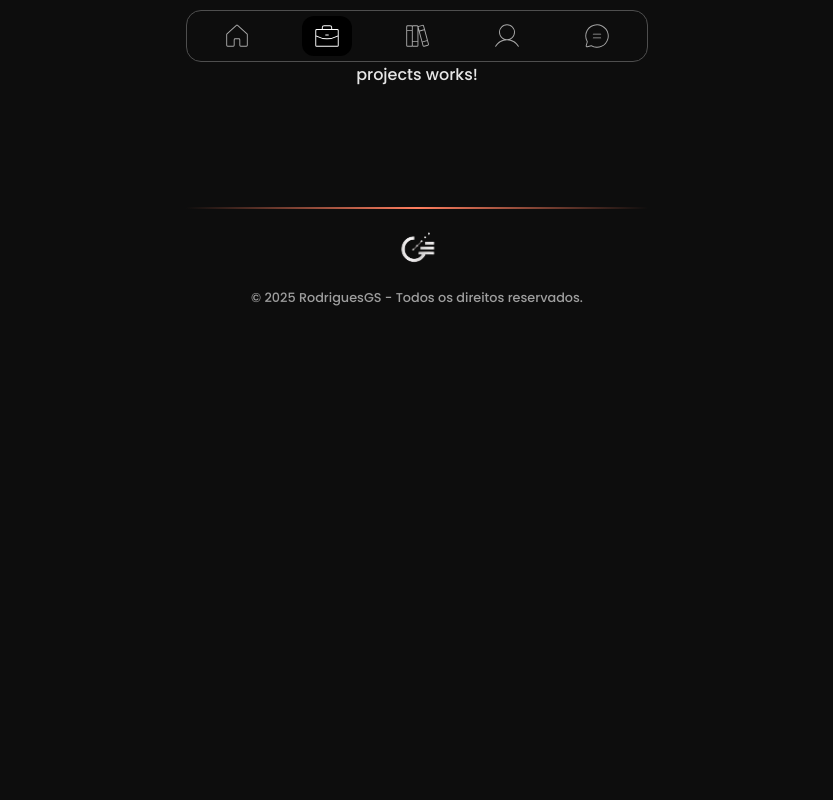
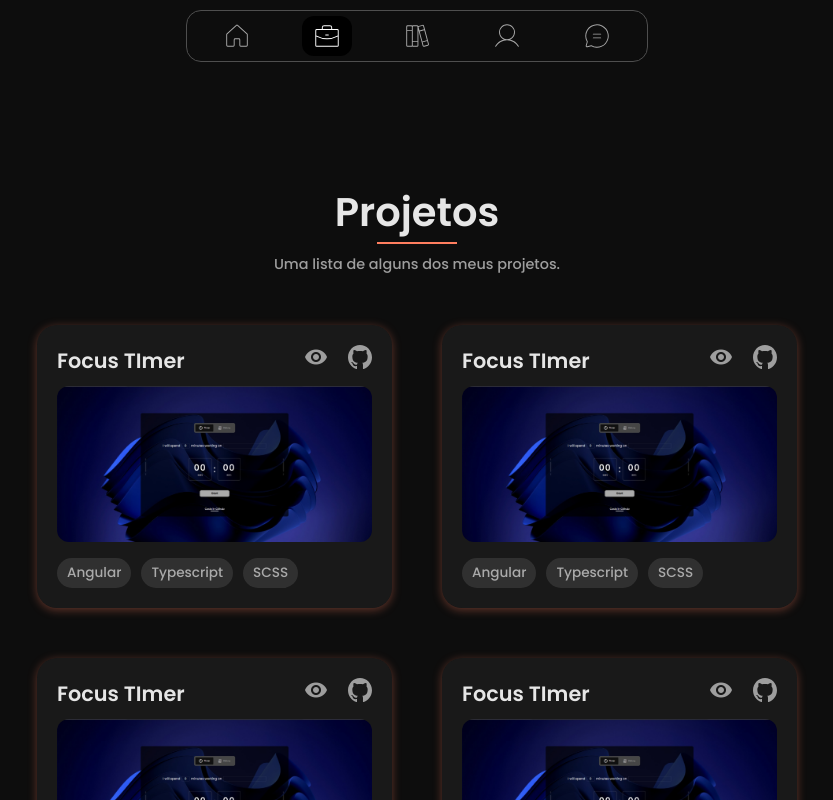
Before and after one commit to RodriguesGS/Portifolio, an Angular app: page /projects in a window 1280 px wide. Shown: the top 800 px of the page, without its empty margins (223-1056 px from the left). Built offline with nearby package versions, Linux system fonts and the light colour scheme.

Commit message:
feat: add seção de projetos

```diff
--- a/src/app/app.html
+++ b/src/app/app.html
@@ -2,6 +2,8 @@
 
 <div class="content">
   <router-outlet/>
+
+  <app-scroll/>
 </div>
 
 <app-footer/>
--- a/src/app/app.ts
+++ b/src/app/app.ts
@@ -2,10 +2,11 @@ import { Component, signal } from '@angular/core';
 import { RouterOutlet } from '@angular/router';
 import { Topnav } from "./core/layout/topnav/topnav";
 import { Footer } from "./core/layout/footer/footer";
+import { Scroll } from "./core/ui/scroll/scroll";
 
 @Component({
   selector: 'app-root',
-  imports: [RouterOutlet, Topnav, Footer],
+  imports: [RouterOutlet, Topnav, Footer, Scroll],
   templateUrl: './app.html',
   styleUrl: './app.scss'
 })
--- a/src/app/core/ui/scroll/scroll.html
+++ b/src/app/core/ui/scroll/scroll.html
@@ -1 +1,5 @@
-<p>scroll works!</p>
+@if (show) {
+    <button class="btn" (click)="scrollTop()">
+        <mat-icon>arrow_upward</mat-icon>
+    </button>
+}
--- a/src/app/core/ui/scroll/scroll.scss
+++ b/src/app/core/ui/scroll/scroll.scss
@@ -0,0 +1,24 @@
+@use '../../../styles/variables' as *;
+@use '../../../styles/mixins' as mixins;
+@use '../../../styles/animations' as ani;
+
+.btn {
+    position: fixed;
+    bottom: 80px;
+    right: 40px;
+    width: 40px;
+    height: 40px;
+    background: rgba(255, 255, 255, 0.05);
+    border: 1px solid rgba(255, 255, 255, 0.1);
+    border-radius: 10px;
+    color: $white;
+    @include mixins.flex-center;
+    animation: fade-in-up 0.4s ease forwards;
+    transition: all 0.3s ease;
+
+    &:hover {
+        background: rgba($primary-color, 0.15);
+        border-color: rgba($primary-color, 0.4);
+        animation: hover-pulse-up 1s ease infinite;
+    }
+}
--- a/src/app/core/ui/scroll/scroll.ts
+++ b/src/app/core/ui/scroll/scroll.ts
@@ -1,11 +1,23 @@
-import { Component } from '@angular/core';
+import { Component, HostListener } from '@angular/core';
+import { MatIconModule } from '@angular/material/icon';
 
 @Component({
   selector: 'app-scroll',
-  imports: [],
+  imports: [
+    MatIconModule
+  ],
   templateUrl: './scroll.html',
   styleUrl: './scroll.scss',
 })
 export class Scroll {
+  show = false;
 
+  @HostListener('window:scroll', [])
+  onScroll() {
+    this.show = window.scrollY > 300;
+  }
+
+  scrollTop() {
+    window.scrollTo({ top: 0, behavior: 'smooth' })
+  }
 }
--- a/src/app/features/home/home.html
+++ b/src/app/features/home/home.html
@@ -14,8 +14,8 @@
 </article>
 
 <button class="btn" routerLink="/contacts">
-    <span>Entre em contato</span>
-    <mat-icon>mail</mat-icon>
+    <span>Download CV</span>
+    <mat-icon>download</mat-icon>
 </button>
 
 <section class="projects">
--- a/src/app/features/projects/projects.html
+++ b/src/app/features/projects/projects.html
@@ -1 +1,88 @@
-<p>projects works!</p>
+<h2>Projetos</h2>
+<span>Uma lista de alguns dos meus projetos.</span>
+
+<section class="cards">
+    <div class="card-item">
+        <div class="card-header">
+            <h3 class="card-title">Focus TImer</h3>
+
+            <div class="links">
+                <a href="@"><mat-icon class="icon">visibility</mat-icon></a>
+                <a href="#"><mat-icon class="icon" svgIcon="github"></mat-icon></a>
+            </div>
+        </div>
+
+        <div class="img-wrapper">
+            <img src="/assets/img/projects/focusTImer.jpeg" alt="">
+        </div>
+
+        <div class="tags">
+            <span>Angular</span>
+            <span>Typescript</span>
+            <span>SCSS</span>
+        </div>
+    </div>
+
+    <div class="card-item">
+        <div class="card-header">
+            <h3 class="card-title">Focus TImer</h3>
+
+            <div class="links">
+                <a href="@"><mat-icon class="icon">visibility</mat-icon></a>
+                <a href="#"><mat-icon class="icon" svgIcon="github"></mat-icon></a>
+            </div>
+        </div>
+
+        <div class="img-wrapper">
+            <img src="/assets/img/projects/focusTImer.jpeg" alt="">
+        </div>
+
+        <div class="tags">
+            <span>Angular</span>
+            <span>Typescript</span>
+            <span>SCSS</span>
+        </div>
+    </div>
+
+    <div class="card-item">
+        <div class="card-header">
+            <h3 class="card-title">Focus TImer</h3>
+
+            <div class="links">
+                <a href="@"><mat-icon class="icon">visibility</mat-icon></a>
+                <a href="#"><mat-icon class="icon" svgIcon="github"></mat-icon></a>
+            </div>
+        </div>
+
+        <div class="img-wrapper">
+            <img src="/assets/img/projects/focusTImer.jpeg" alt="">
+        </div>
+
+        <div class="tags">
+            <span>Angular</span>
+            <span>Typescript</span>
+            <span>SCSS</span>
+        </div>
+    </div>
+
+    <div class="card-item">
+        <div class="card-header">
+            <h3 class="card-title">Focus TImer</h3>
+
+            <div class="links">
+                <a href="@"><mat-icon class="icon">visibility</mat-icon></a>
+                <a href="#"><mat-icon class="icon" svgIcon="github"></mat-icon></a>
+            </div>
+        </div>
+
+        <div class="img-wrapper">
+            <img src="/assets/img/projects/focusTImer.jpeg" alt="">
+        </div>
+
+        <div class="tags">
+            <span>Angular</span>
+            <span>Typescript</span>
+            <span>SCSS</span>
+        </div>
+    </div>
+</section>
--- a/src/app/features/projects/projects.scss
+++ b/src/app/features/projects/projects.scss
@@ -0,0 +1,119 @@
+@use '../../styles/variables' as *;
+
+:host {
+    display: flex;
+    flex-direction: column;
+    max-width: 800px;
+    padding-top: 120px;
+
+
+    h2 {
+        font-size: 2.5rem;
+        font-weight: 600;
+
+        &::after {
+            content: '';
+            height: 2px;
+            width: 10%;
+            margin: 0 auto;
+            display: block;
+            background-color: $primary-color;
+        }
+    }
+
+    span {
+        color: $secondary-text;
+        font-size: .9rem;
+        padding-top: 10px;
+    }
+
+    .cards {
+        display: grid;
+        grid-template-columns: repeat(auto-fit, minmax(300px, 1fr));
+        gap: 50px;
+        margin-top: 30px;
+        padding: 20px;
+
+        .card-item {
+            background: rgba(255, 255, 255, 0.05);
+            padding: 20px;
+            border-radius: 20px;
+            box-shadow: 0 2px 10px #ff7f5f5b;
+            transition: transform 0.3s ease, box-shadow 0.3s ease;
+            cursor: pointer;
+            color: #fff;
+            position: relative;
+
+            &:hover {
+                transform: translateY(-10px);
+                box-shadow: 0 2px 20px #ff7f5f5b;
+            }
+
+            .card-header {
+                display: flex;
+                justify-content: space-between;
+                align-items: center;
+                margin-bottom: 10px;
+                color: $primary-text;
+
+                .card-title {
+                    font-size: 1.3rem;
+                    font-weight: 600;
+
+                }
+
+                .links {
+                    display: flex;
+                    gap: 20px;
+                    align-items: center;
+
+                    .icon {
+                        color: $secondary-text;
+                        transition: .3s;
+
+                        &:hover {
+                            color: $white;
+                        }
+                    }
+                }
+            }
+
+            .img-wrapper {
+                overflow: hidden;
+                border-radius: 12px;
+                position: relative;
+
+                img {
+                    width: 100%;
+                    height: auto;
+                    transition: transform .3s ease;
+
+                    &:hover {
+                        transform: scale(1.05);
+                    }
+                }
+            }
+
+            .tags {
+                display: flex;
+                gap: 10px;
+                margin-top: 16px;
+                flex-wrap: wrap;
+
+                span {
+                    background: rgba(255, 255, 255, 0.1);
+                    padding: 5px 10px;
+                    border-radius: 20px;
+                    font-size: 0.85rem;
+                    color: #aaa;
+                    transition: background 0.3s ease;
+
+                    &:hover {
+                        background: $primary-color;
+                        color: #fff;
+                    }
+                }
+            }
+        }
+    }
+}
--- a/src/app/features/projects/projects.ts
+++ b/src/app/features/projects/projects.ts
@@ -1,11 +1,27 @@
-import { Component } from '@angular/core';
+import { Component, inject } from '@angular/core';
+import { MatIconModule, MatIconRegistry } from '@angular/material/icon';
+import { DomSanitizer } from '@angular/platform-browser';
 
 @Component({
   selector: 'app-projects',
-  imports: [],
+  imports: [
+    MatIconModule
+  ],
   templateUrl: './projects.html',
   styleUrl: './projects.scss',
 })
 export class Projects {
+  iconReg = inject(MatIconRegistry)
+  sanitizer = inject(DomSanitizer)
 
+  constructor() {
+    this.registerIcon();
+  }
+
+  protected registerIcon() {
+    this.iconReg.addSvgIcon(
+      'github',
+      this.sanitizer.bypassSecurityTrustResourceUrl('/assets/icons/github.svg')
+    );
+  }
 }
--- /dev/null
+++ b/src/app/styles/_animations.scss
@@ -0,0 +1,25 @@
+@keyframes fade-in-up {
+  from {
+    opacity: 0;
+    transform: translateY(10px);
+  }
+  to {
+    opacity: 1;
+    transform: translateY(0);
+  }
+}
+
+@keyframes hover-pulse-up {
+  0% {
+    transform: translateY(0) scale(1);
+    box-shadow: 0 0 0 rgba(255, 59, 48, 0);
+  }
+  50% {
+    transform: translateY(-3px) scale(1.05);
+    box-shadow: 0 0 8px rgba(255, 59, 48, 0.3);
+  }
+  100% {
+    transform: translateY(0) scale(1);
+    box-shadow: 0 0 0 rgba(255, 59, 48, 0);
+  }
+}
--- a/src/styles.scss
+++ b/src/styles.scss
@@ -4,6 +4,11 @@
     margin: 0;
     padding: 0;
     box-sizing: border-box;
+}
+
+::selection {
+    background-color: $primary-color;
+    color: $white;
 }
 
 html {
```
Also changed, not shown: src/assets/img/projects/focusTImer.jpeg (added).
